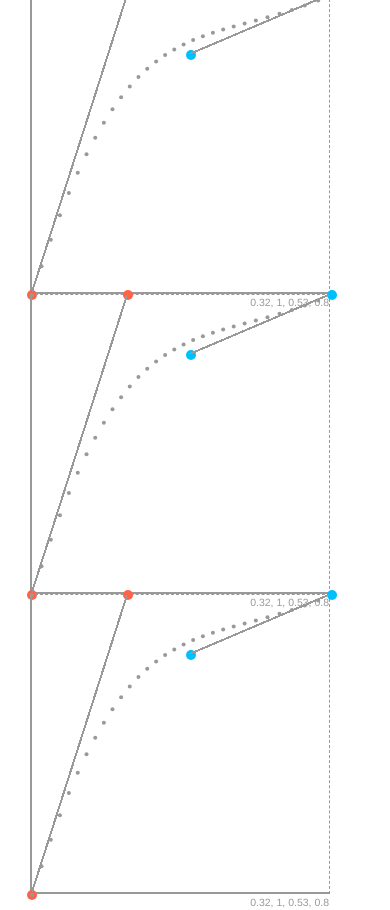
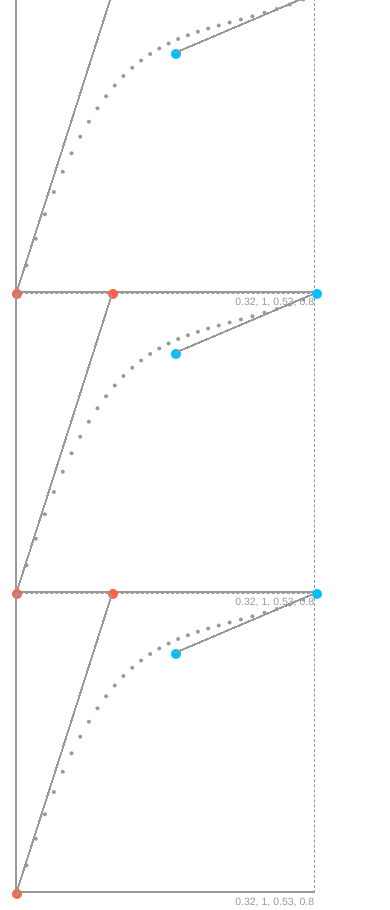
Before and after one commit to andres-root/beziercss, a website: page index.html in a window 390 px wide. Shown: the part 77-987 px from the top of the page. Drawn offline with Linux system fonts and the light colour scheme.

Commit message:
fixing small details

```diff
--- a/index.html
+++ b/index.html
@@ -10,8 +10,6 @@
 	<div class="wrapper">
 		<div class="container-fluid">
 			<div class="row">
-				<div class="col-md-4"></div>
-				<div class="col-md-4">
 					<h1>Bézier Curves</h1>
 					<div class="col-md-4">
 						<div class="grid  grid-1">
@@ -34,8 +32,6 @@
 							</span>
 						</div>
 					</div>
-				</div>
-				<div class="col-md-4"></div>
 			</div>
 		</div>
 	</div>
```
